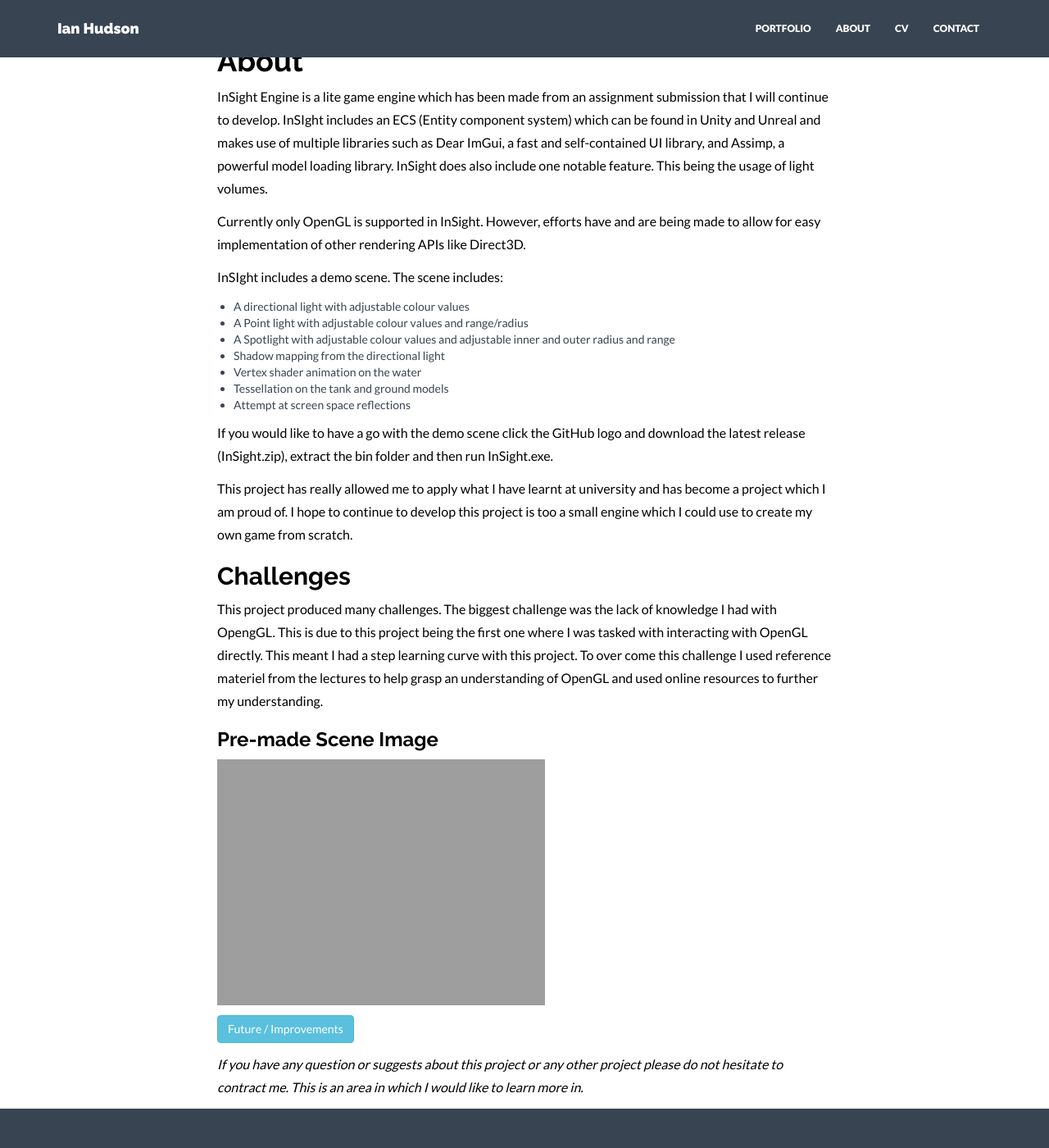
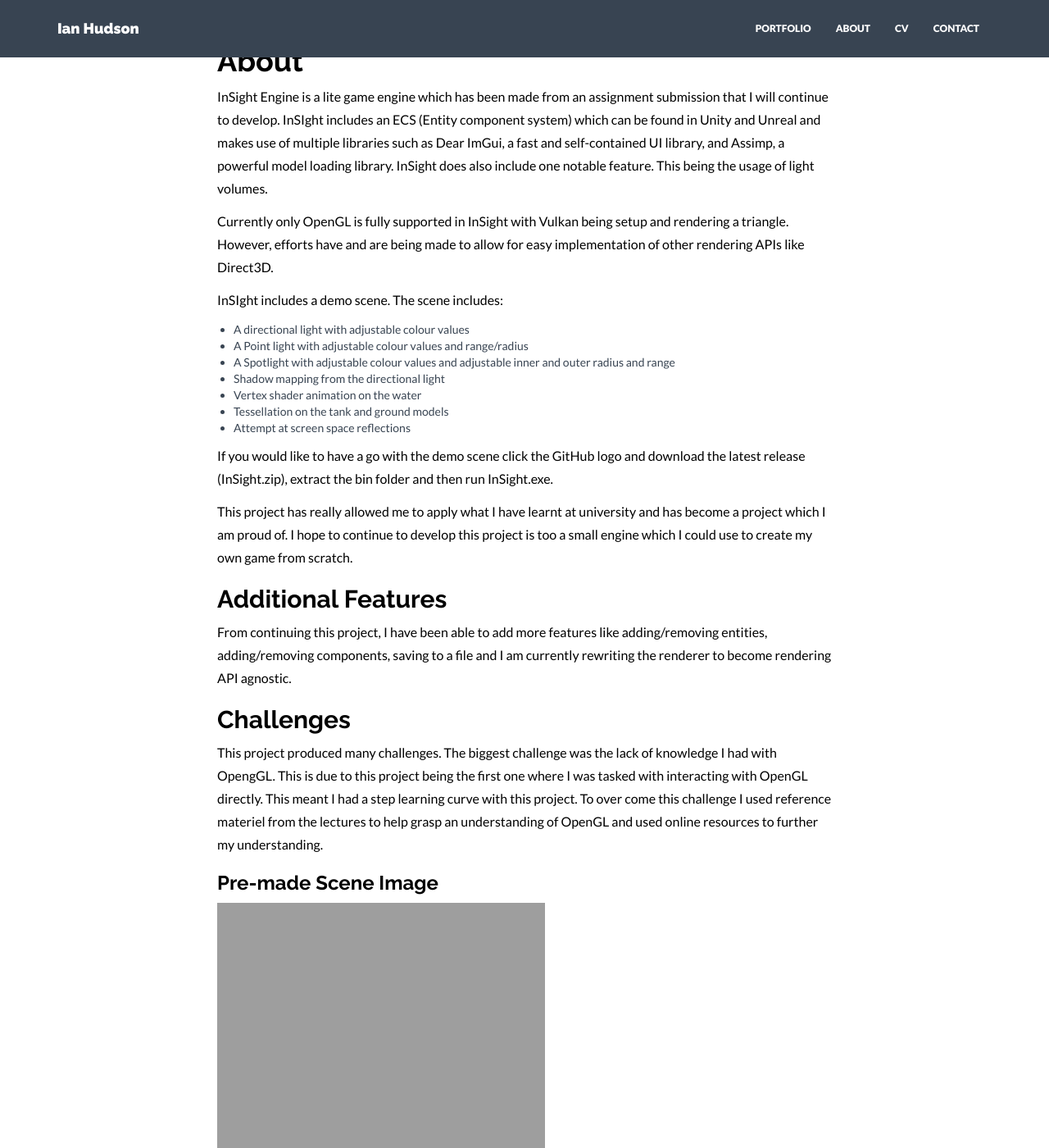
Before and after one commit to I-Hudson/I-Hudson.github.io, a Jekyll site: the page built from _projects/2019-05-26 - OpenGL Render Context.markdown, in a window 1280 px wide and 1400 px high, scrolled down 980 px. Shown: the whole window at 82% size. Built offline with Jekyll 4.4.1, drawn with Linux system fonts in a browser that asks for light colours; nearby versions of some CDN libraries.

Commit message:
update cv, opengl project page

```diff
--- a/_projects/2019-05-26 - OpenGL Render Context.markdown
+++ b/_projects/2019-05-26 - OpenGL Render Context.markdown
@@ -33,8 +33,7 @@ tagged: C++, OpenGL, Graphics
 InSight Engine is a lite game engine which has been made from an assignment submission that I will continue to develop. InSIght includes an ECS (Entity component system) which can be found in Unity and Unreal and makes use of multiple libraries such as Dear ImGui, a fast and self-contained UI library, and Assimp, a powerful model loading library.
 InSight does also include one notable feature. This being the usage of light volumes.
 
-Currently only OpenGL is supported in InSight. However, efforts have and are being made to allow for easy implementation of other rendering APIs like Direct3D.
-
+Currently only OpenGL is fully supported in InSight with Vulkan being setup and rendering a triangle. However, efforts have and are being made to allow for easy implementation of other rendering APIs like Direct3D.
 
 InSIght includes a demo scene. The scene includes:
 - A directional light with adjustable colour values
@@ -48,6 +47,9 @@ InSIght includes a demo scene. The scene includes:
 If you would like to have a go with the demo scene click the GitHub logo and download the latest release (InSight.zip), extract the bin folder and then run InSight.exe.
 
 This project has really allowed me to apply what I have learnt at university and has become a project which I am proud of. I hope to continue to develop this project is too a small engine which I could use to create my own game from scratch.
+
+## Additional Features
+From continuing this project, I have been able to add more features like adding/removing entities, adding/removing components, saving to a file and I am currently rewriting the renderer to become rendering API agnostic.
 
 ## Challenges
 This project produced many challenges. The biggest challenge was the lack of knowledge I had with OpengGL. This is due to this project being the first one where I was tasked with interacting with OpenGL directly. This meant I had a step learning curve with this project. To over come this challenge I used reference materiel from the lectures to help grasp an understanding of OpenGL and used online resources to further my understanding.
```
Also changed, not shown: 2 other files.
